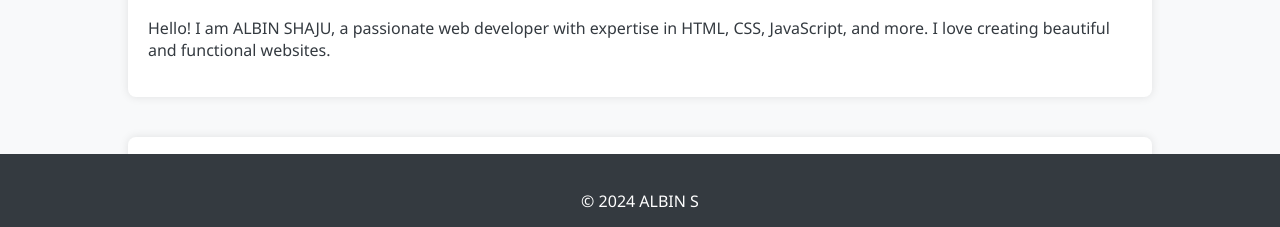
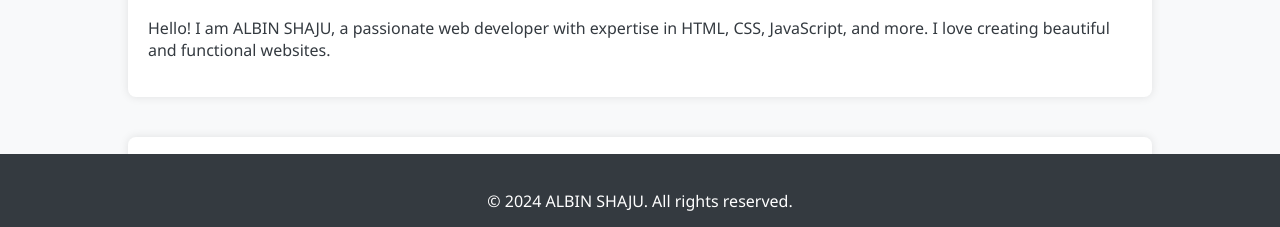
Before and after one commit to Albin-shaju/portfolio-websit, a plain HTML site: page index.html in a window 1280 px wide. Shown: the part 552-779 px from the top of the page. Drawn offline with Linux system fonts and the light colour scheme.

Commit message:
Update index.html

```diff
--- a/index.html
+++ b/index.html
@@ -40,4 +40,7 @@
         </section>
     </div>
     <footer>
-        <p>&copy; 2024 ALBIN S
+        <p>&copy; 2024 ALBIN SHAJU. All rights reserved.</p>
+    </footer>
+</body>
+</html>
```
